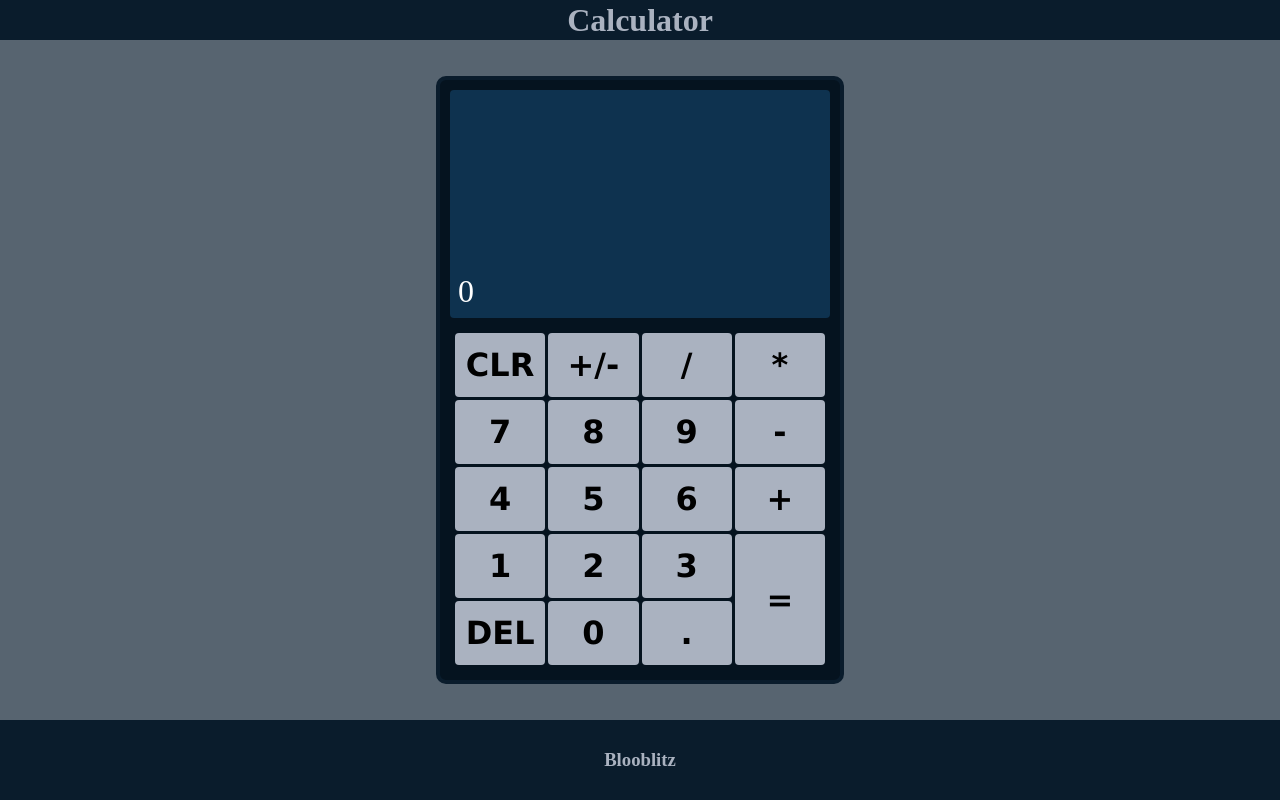
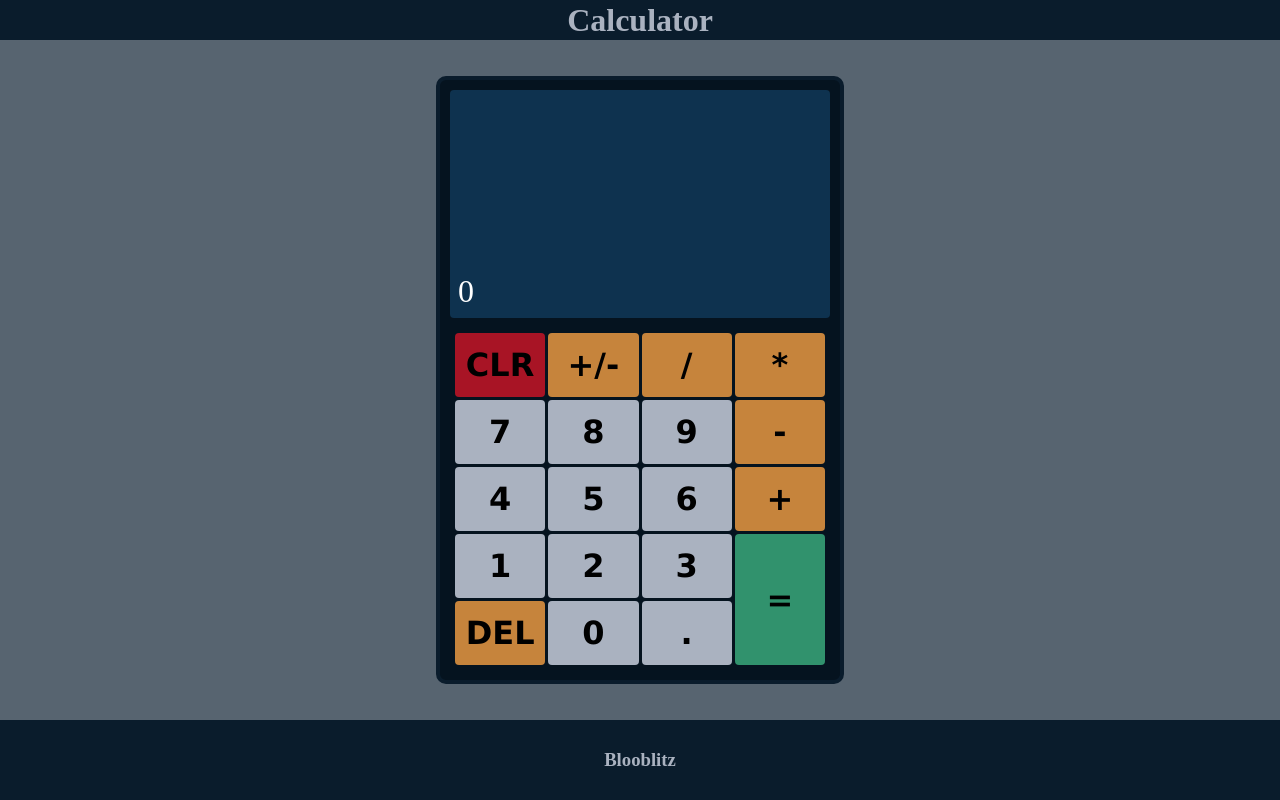
Before and after one commit to blooblitz/calculator, a plain HTML site: page index.html in a window 1280 px wide. Drawn offline with Linux system fonts and the light colour scheme.

Commit message:
Change colors on some buttons

```diff
--- a/style.css
+++ b/style.css
@@ -118,14 +118,58 @@ html, body {
 }
 .key:active {
     transform:scale(0.98);
-    background-color: rgb(209, 133, 27);
-
-}
-.key[data-key="1"] {
+    background-color: rgb(77, 127, 153);
 }
 .key[data-key="="] {
     grid-area: equal;
+    background-color: rgb(49, 146, 109);
 }
+.key[data-key="="]:active {
+    background-color: rgb(46, 194, 108);
+}
+.key[data-key="CLR"] {
+    background-color: rgb(168, 20, 37);
+}
+.key[data-key="CLR"]:active {
+    background-color: rgb(255, 0, 0);
+}
+.key[data-key="+"] {
+    background-color: rgb(198, 132, 60);
+}
+.key[data-key="+"]:active {
+    background-color: rgb(255, 102, 0);
+}
+.key[data-key="-"] {
+    background-color: rgb(198, 132, 60);
+}
+.key[data-key="-"]:active {
+    background-color: rgb(255, 102, 0);
+}
+.key[data-key="*"] {
+    background-color: rgb(198, 132, 60);
+}
+.key[data-key="*"]:active {
+    background-color: rgb(255, 102, 0);
+}
+.key[data-key="+/-"] {
+    background-color: rgb(198, 132, 60);
+}
+.key[data-key="+/-"]:active {
+    background-color: rgb(255, 102, 0);
+}
+.key[data-key="/"] {
+    background-color: rgb(198, 132, 60);
+}
+.key[data-key="/"]:active {
+    background-color: rgb(255, 102, 0);
+}
+.key[data-key="DEL"] {
+    background-color: rgb(198, 132, 60);
+}
+.key[data-key="DEL"]:active {
+    background-color: rgb(255, 102, 0);
+}
+
 
 @media only screen and (max-height: 500px),
             screen and (max-width: 500px)  {
```
